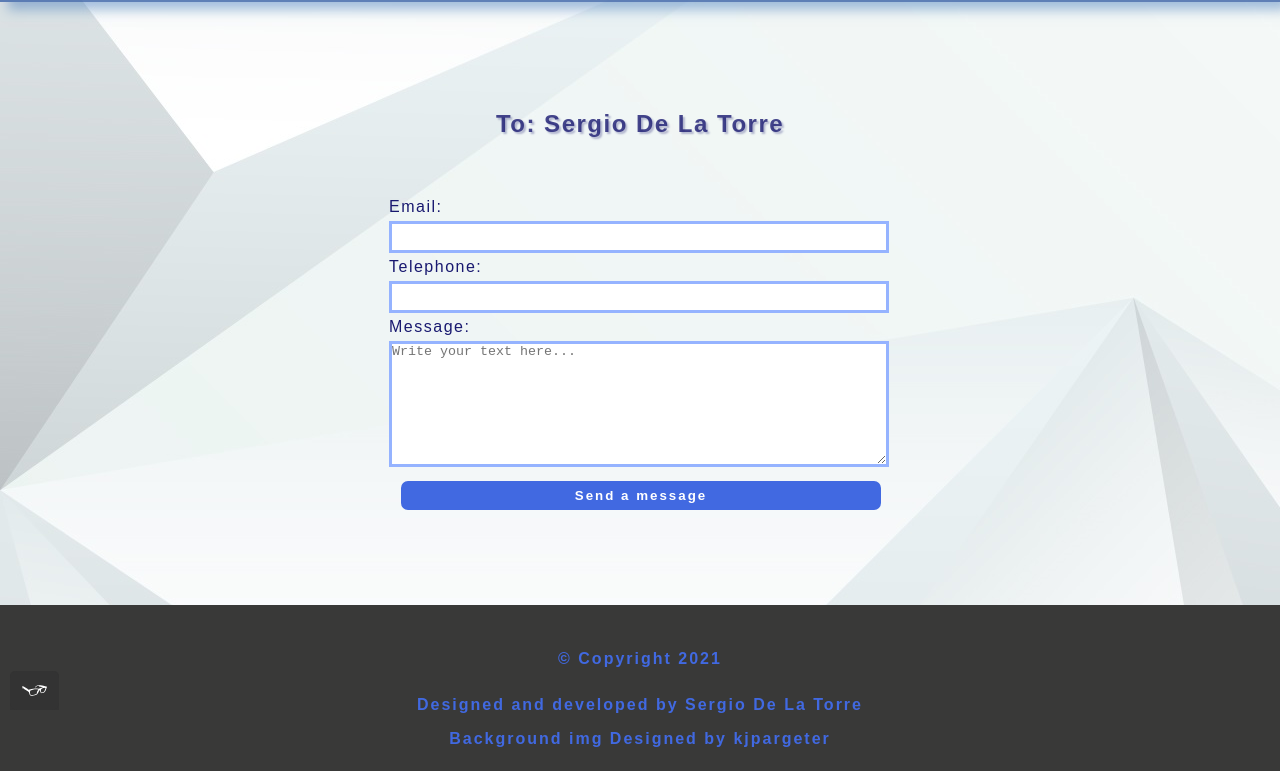
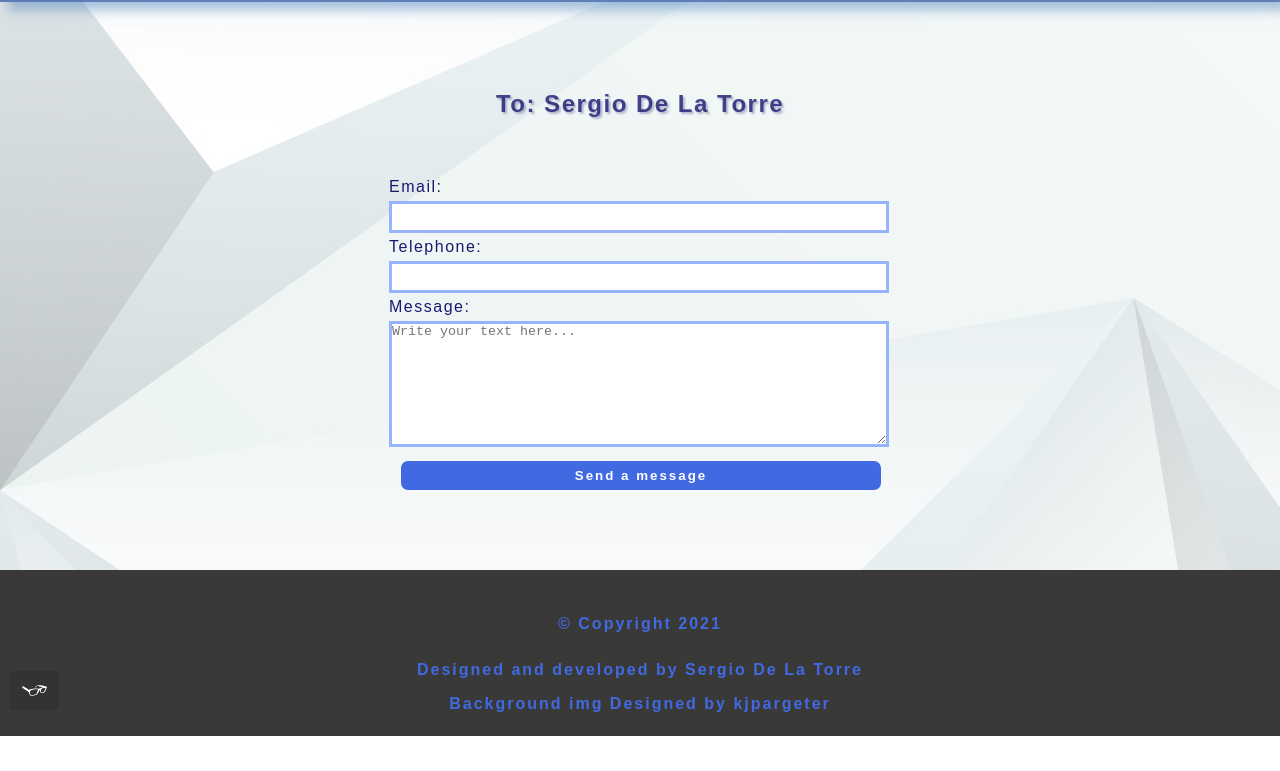
Before and after one commit to DeLaTorre-23/Portfolio, a plain HTML site: page contact.html in a window 1280 px wide. Shown: the part 90-861 px from the top of the page. After the commit the page ends 826 px from the top, so only its background shows below. Drawn offline with Linux system fonts and the light colour scheme; a web font is replaced by a local one.

Commit message:
Styling svg position

```diff
--- a/contact.html
+++ b/contact.html
@@ -23,7 +23,7 @@
     <header class="main-header">
       <!-- This is my logo -->
       <h1 class="h1Logo">
-        <a title=" Sergio De La Torre - FullStack Developer" href="/index.html">
+        <a title=" Sergio De La Torre - FullStack Developer" href="index.html">
           <img
             class="img-header"
             src="assets/img/fav_eye_log_dwlav.png"
--- a/css/styles.css
+++ b/css/styles.css
@@ -1,19 +1,5 @@
 /* ######## VARIABLES ######## */
-
-/* ######## GENERAL STYLES ######## */
-
 * {
-  text-decoration: none;
-  margin: 0;
-  padding: 0;
-  border: 0;
-  -webkit-box-sizing: border-box;
-  box-sizing: border-box;
-  list-style-type: none;
-  vertical-align: baseline;
-}
-
-body {
   --primary-color: #4169e1;
   --secondary-color: #6a5acd;
   --terciary-color: #05676e;
@@ -27,9 +13,22 @@ body {
   --sun3-color: #f76414;
   --main-font-weight: 500;
   --tittle-font-weight: 700;
-  --main-font-size: 16px;
+  --main-font-size: 1em;
+}
 
-  /* <a href="http://www.freepik.com">Background Designed by kjpargeter / Freepik</a> */
+/* ######## GENERAL STYLES ######## */
+
+* {
+  text-decoration: none;
+  margin: 0;
+  padding: 0;
+  border: 0;
+  -webkit-box-sizing: border-box;
+  box-sizing: border-box;
+  list-style-type: none;
+}
+
+body {
   background-image: url("../assets/img/3.jpg");
   /* background-color: rgb(242, 242, 242);*/
   font-family: "BioRhyme", sans-serif, helvetica;
@@ -41,6 +40,7 @@ body {
 
 .main-wrap {
   width: 100%;
+  margin-top: 55px;
   margin-bottom: 20px;
 }
 
@@ -188,7 +188,7 @@ body {
 .animation-container {
   display: flex;
   justify-content: center;
-  margin-bottom: -87px;
+  margin-bottom: -67px;
   margin-top: -88px;
 }
 
@@ -510,8 +510,8 @@ animation-timing-function: linear;
   align-items: center;
   width: 100%;
   margin: 0 auto;
-  margin-top: 80px;
-  margin-bottom: 35px;
+  margin-top: 60px;
+  margin-bottom: 20px;
   max-width: 1250px;
 }
 
```
Also changed, not shown: about.html (+1 -1 lines), index.html (+1 -1 lines), work.html (+1 -1 lines).
